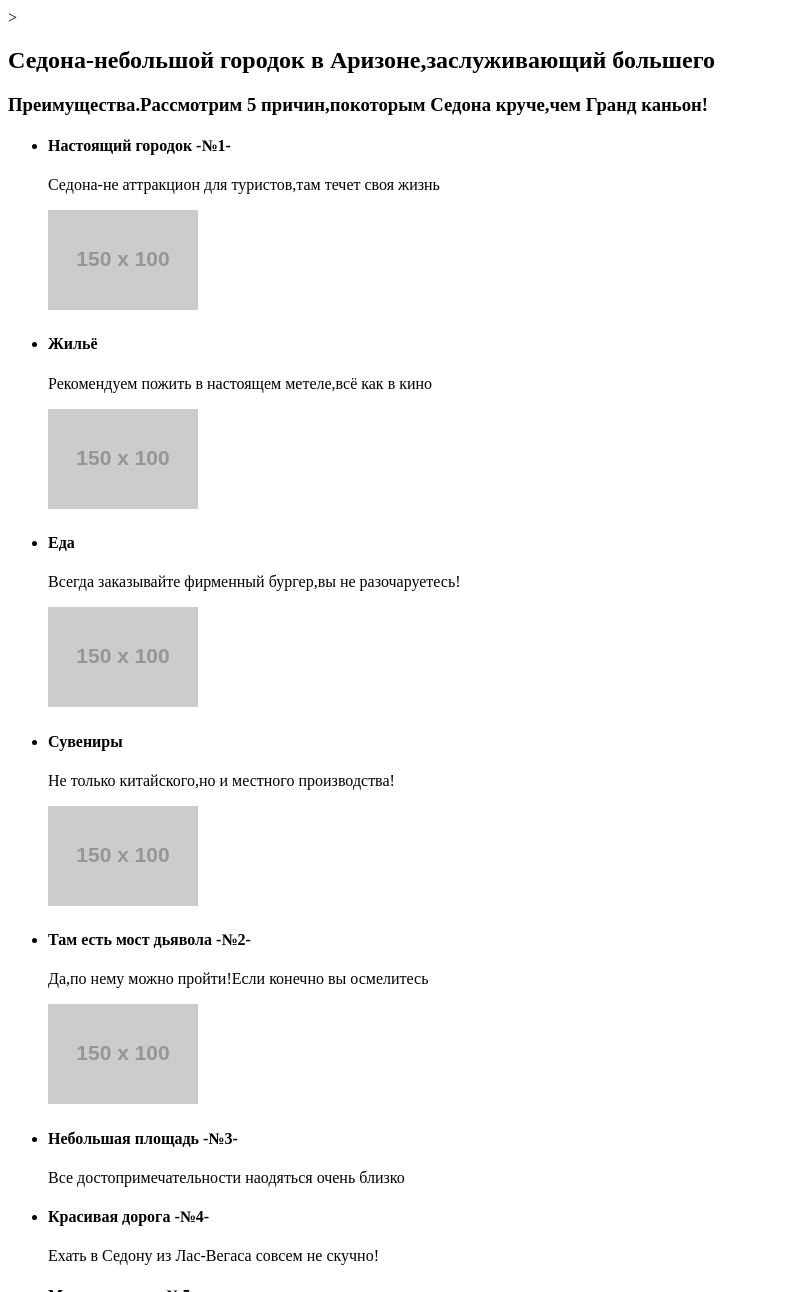
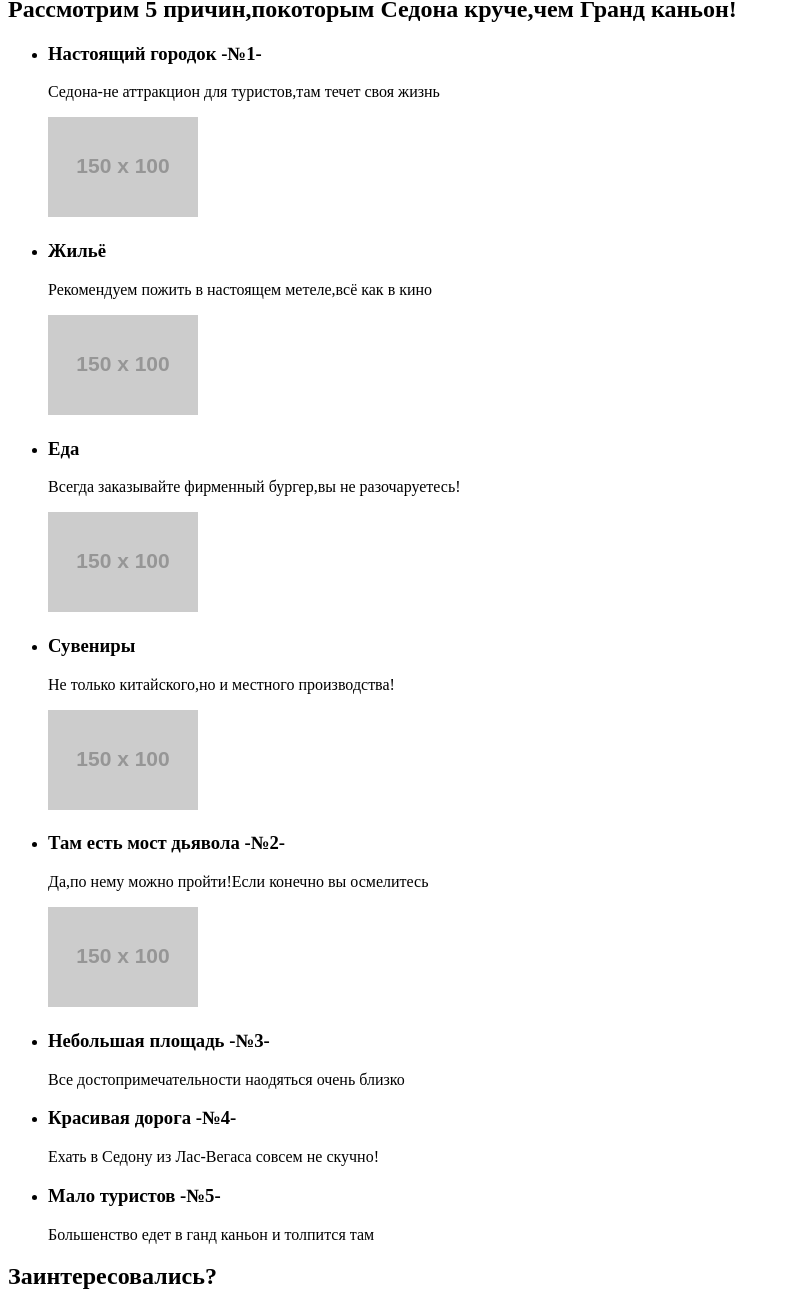
Before and after one commit to Glebsnigirev/1100253-sedona-26, a plain HTML site: page index.html in a window 1280 px wide. Shown: the part 391-1683 px from the top of the page, without its empty margins (0-790 px from the left). Drawn offline with Linux system fonts and the light colour scheme; placeholder pictures from the web are drawn by us.

Commit message:
Update index.html

```diff
--- a/index.html
+++ b/index.html
@@ -26,48 +26,48 @@
       </nav>
     </header>
     <main>
-      <h1>Городок "Sedona"</h1>>
-      <h2>Седона-небольшой городок в Аризоне,заслуживающий большего</h2>
-       <section>
-        <h3>Преимущества.Рассмотрим 5 причин,покоторым Седона круче,чем Гранд каньон!</h3>
+      <section>
+      <h1>Седона-небольшой городок в Аризоне,заслуживающий большего</h1>
+
+        <h2>Рассмотрим 5 причин,покоторым Седона круче,чем Гранд каньон!</h2>
         <ul>
           <li>
-            <h4>Настоящий городок -№1-</h4>
+            <h3>Настоящий городок -№1-</h3>
             <p>Седона-не аттракцион для туристов,там течет своя жизнь</p>
             <img src="https://via.placeholder.com/150x100" alt="Картинка городка">
           </li>
           <li>
-            <h4>Жильё</h4>
+            <h3>Жильё</h3>
             <p>Рекомендуем пожить в настоящем метеле,всё как в кино</p>
             <img src="https://via.placeholder.com/150x100" alt="Картинка дома">
           </li>
           <li>
-            <h4>Еда</h4>
+            <h3>Еда</h3>
             <p>Всегда заказывайте фирменный бургер,вы не разочаруетесь!</p>
             <img src="https://via.placeholder.com/150x100" alt="Картинка бургера">
           </li>
           <li>
-            <h4>Сувениры</h4>
+            <h3>Сувениры</h3>
             <p>Не только китайского,но и местного производства!</p>
             <img src="https://via.placeholder.com/150x100" alt="Картинка подарок">
           </li>
           <li>
-            <h4>Там есть мост дьявола -№2-</h4>
+            <h3>Там есть мост дьявола -№2-</h3>
             <p>Да,по нему можно пройти!Если конечно вы осмелитесь</p>
             <img src="https://via.placeholder.com/150x100" alt="Картинка моста">
           </li>
           <li>
-            <h4>Небольшая площадь -№3-</h4>
+            <h3>Небольшая площадь -№3-</h3>
             <p>Все достопримечательности наодяться очень близко</p>
 
           </li>
           <li>
-            <h4>Красивая дорога -№4-</h4>
+            <h3>Красивая дорога -№4-</h3>
             <p>Ехать в Седону из Лас-Вегаса совсем не скучно!</p>
 
           </li>
           <li>
-            <h4>Мало туристов -№5-</h4>
+            <h3>Мало туристов -№5-</h3>
             <p>Большенство едет в ганд каньон и толпится там</p>
 
           </li>
@@ -77,15 +77,17 @@
 
       <section>
         <h2>Заинтересовались?</h2>
-        <ul>
-          <li>
+
+
             <p>
               Укажите предпологаемые даты поездки,и мы покажем вам лучшие предложения гостиницы в Седоне
             </p>
-          </li>
 
-        </ul>
-        <a href="map.html">Как проехать</a>
+          <button>Поиск гостиницы в седоне</button>
+
+        <div>
+
+        </div>
         <section>
         <h2>Записаться</h2>
         <p>Укажите желаемую дату и время и мы свяжемся с вами для подтверждения брони</p>
```
